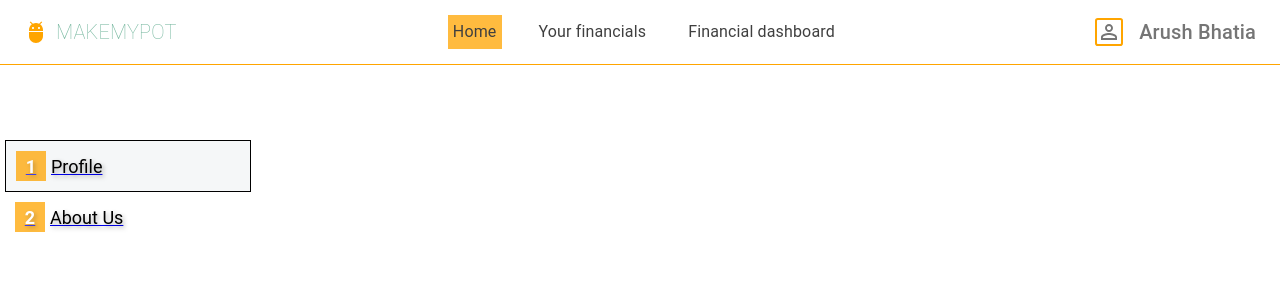
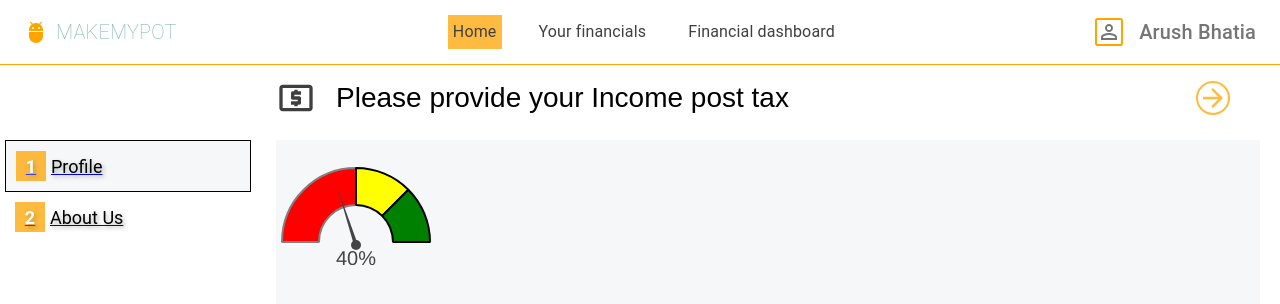
Before and after one commit to antas123/makeMyPot, a React (Vite) app in the folder make_my_pot/: page /financialDashboard/3 in a window 1280 px wide. Shown: the top 304 px of the page. Built offline with nearby package versions, Linux system fonts and the light colour scheme.

Commit message:
donut advances

```diff
--- a/make_my_pot/src/App.jsx
+++ b/make_my_pot/src/App.jsx
@@ -9,6 +9,7 @@ import Home from "./scenes/home/Home";
 import YourFinancials from "./scenes/yourFinancial/YourFinancials";
 import FinancialDashboard from "./scenes/financialDashboard/FinancialDashboard";
 import IncomeAndExpensesReport from "./scenes/financialDashboard/incomeAndExpensesReport/IncomeAndExpensesReport";
+import DonutChart from "./components/DonutChart";
 
 function App() {
   const [isMobile, setIsMobile] = useState(window.innerWidth < 900);
@@ -120,6 +121,15 @@ function App() {
                 </Scene>
               }
             />
+            <Route
+              exact
+              path="/financialDashboard/3"
+              element={
+                <Scene>
+                  <DonutChart />
+                </Scene>
+              }
+            />
           </Routes>
         </div>
       </div>
--- a/make_my_pot/src/components/DonutChart.jsx
+++ b/make_my_pot/src/components/DonutChart.jsx
@@ -2,8 +2,53 @@ import React from "react";
 import { Doughnut } from "react-chartjs-2";
 
 import { Chart as ChartJS, ArcElement, Tooltip, Legend } from "chart.js";
+import SceneHeader from "./scene/SceneHeader";
+import MainContentWrapper from "./wrappers/MainContentWrapper";
 
 ChartJS.register(ArcElement, Tooltip, Legend);
+
+ChartJS.register({
+  id: "examplePlugin2",
+  afterDraw(chart, args, options) {
+    const {
+      ctx,
+      config,
+      data,
+      chartArea: { top, bottom, left, right, width, height },
+    } = chart;
+    if (chart.config._config.type !== "doughnut") return;
+    ctx.save();
+    const dataTotal = data.datasets[0].data.reduce((a, b) => a + b, 0);
+    const needleValue = data.datasets[0].needleValue;
+    const angle = Math.PI + (1 / dataTotal) * needleValue * Math.PI;
+    console.log(angle);
+
+    const cx = width / 2;
+    const cy = height / 2;
+
+    ctx.translate(cx, cy + 40);
+    ctx.rotate(angle);
+    ctx.beginPath();
+    ctx.moveTo(0, -2);
+    ctx.lineTo(height / 2, 0);
+    ctx.lineTo(0, 2);
+    ctx.fillStyle = "#444";
+    ctx.fill();
+    ctx.restore();
+    // ctx.translate(-cx, -cy);
+
+    ctx.beginPath();
+    ctx.arc(cx, cy + 40, 5, 0, 10);
+    ctx.fill();
+    ctx.restore();
+
+    ctx.font = "20px Helvetica";
+    ctx.fillStyle = "#444";
+    ctx.fillText(needleValue + "%", cx, cy + 60);
+    ctx.textAlign = "center";
+    ctx.restore();
+  },
+});
 
 const DonutChart = () => {
   const data = {
@@ -12,8 +57,10 @@ const DonutChart = () => {
       {
         label: "Shop 1",
         data: [50, 25, 25],
+        needleValue: 40,
         backgroundColor: ["red", "yellow", "green"],
         borderColor: ["gray", "black", "black"],
+        cutout: "50%",
         circumference: 180,
         rotation: 270,
       },
@@ -21,12 +68,32 @@ const DonutChart = () => {
   };
 
   const options = {
-    aspectRatio: 2,
+    maintainAspectRatio: false,
+    plugins: {
+      legend: {
+        display: false,
+      },
+      tooltip: {
+        yAlign: "bottom",
+        displayColors: false,
+        callbacks: {
+          label: function (tooltipItem, data, value) {
+            const tracker = tooltipItem.dataset.needleValue;
+            return `Tracker score: ${tracker}`;
+          },
+        },
+      },
+    },
   };
 
   return (
     <div>
-      <Doughnut data={data} options={options} />
+      <SceneHeader></SceneHeader>
+      <MainContentWrapper>
+        <div style={{ width: "150px", height: "120px", padding: "5px" }}>
+          <Doughnut data={data} options={options} />
+        </div>
+      </MainContentWrapper>
     </div>
   );
 };
```
